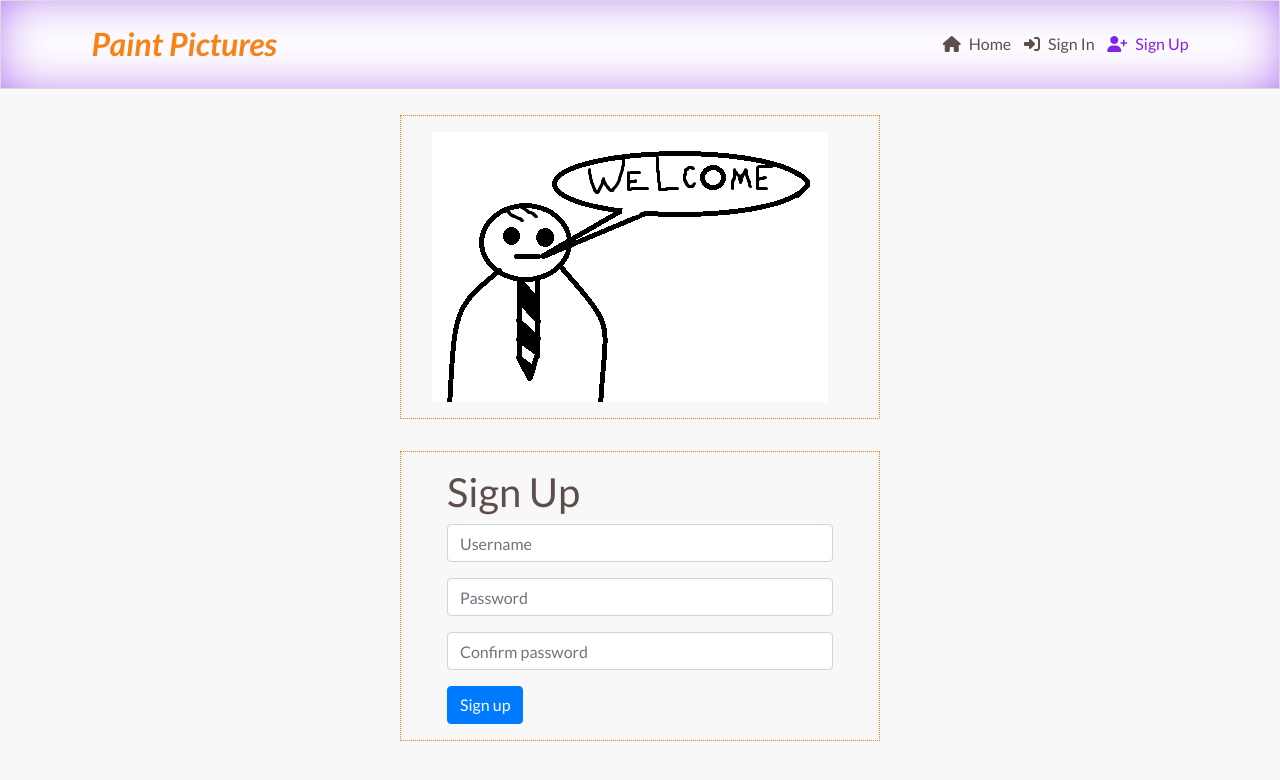
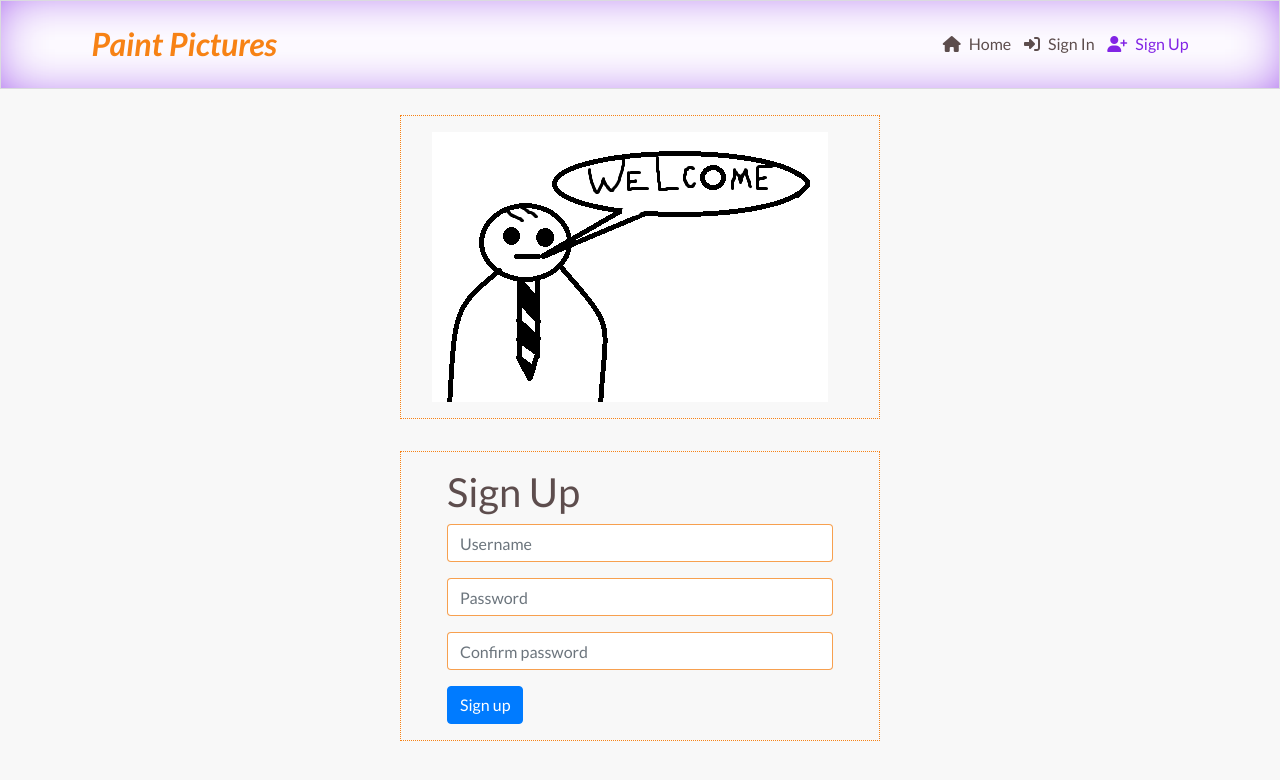
Before and after one commit to Belan-Mihail/paint_picture, a React (Create React App) app: page /signup in a window 1280 px wide. Shown: the top 780 px of the page. Built offline with nearby package versions, Linux system fonts and the light colour scheme.

Commit message:
add styles for input in SignUpForm.js

```diff
--- a/src/pages/auth/SignUpForm.js
+++ b/src/pages/auth/SignUpForm.js
@@ -28,6 +28,7 @@ const SignUpForm = () => {
             <Form.Group controlId="username">
               <Form.Label className="d-none">username</Form.Label>
               <Form.Control
+                className={styles.Input}
                 type="text"
                 placeholder="Username"
               />
@@ -36,6 +37,7 @@ const SignUpForm = () => {
             <Form.Group controlId="password1">
               <Form.Label className="d-none">Password</Form.Label>
               <Form.Control
+                className={styles.Input}
                 type="password"
                 placeholder="Password"
               />
@@ -45,6 +47,7 @@ const SignUpForm = () => {
             <Form.Group controlId="password2">
               <Form.Label className="d-none">Confirm password</Form.Label>
               <Form.Control
+                className={styles.Input}
                 type="password"
                 placeholder="Confirm password"
 
--- a/src/styles/SignInUpForm.module.css
+++ b/src/styles/SignInUpForm.module.css
@@ -27,3 +27,12 @@
     object-fit: contain;
     max-width: 100%;
   }
+
+  .Input {
+    border: 1px solid #f78215bd;
+  }
+
+  .Input:focus {
+    border: 1px solid #8224e5;
+    box-shadow: 1px 1px 1px #8224e5;
+  }
```
